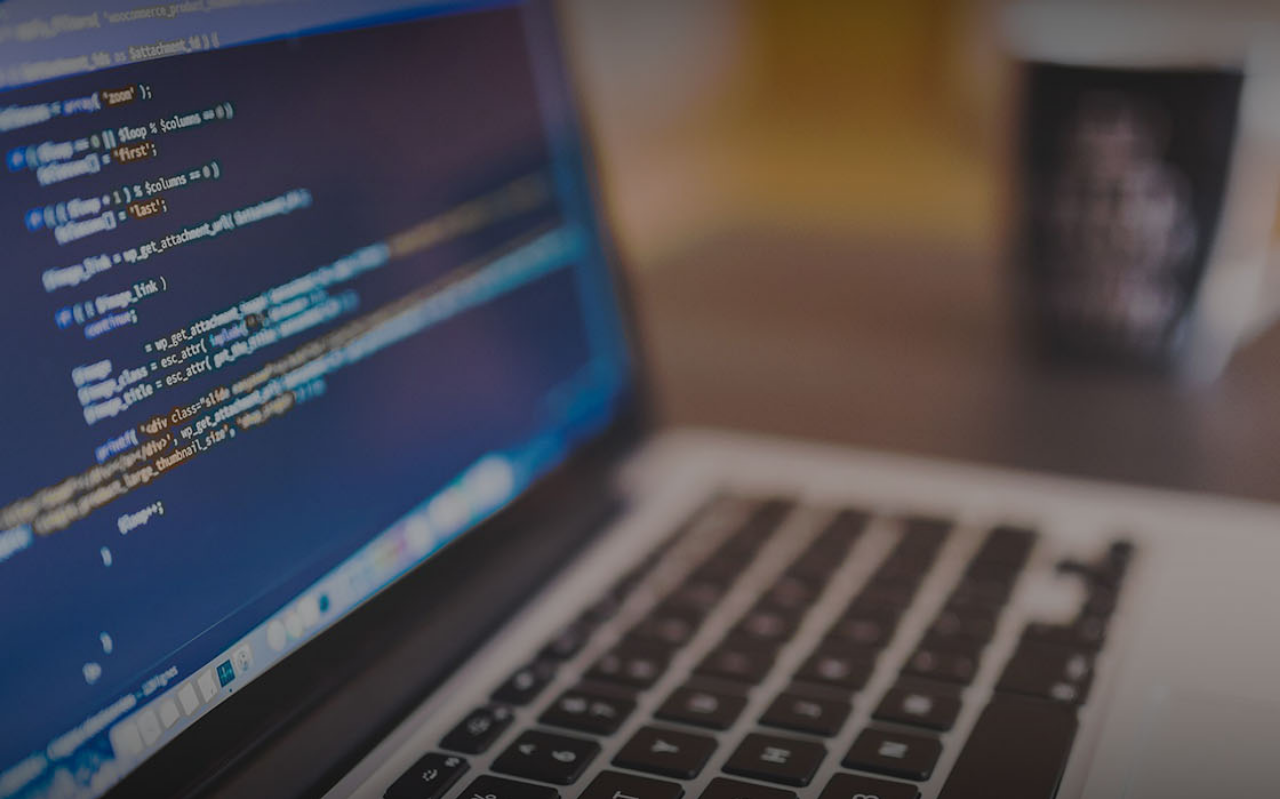
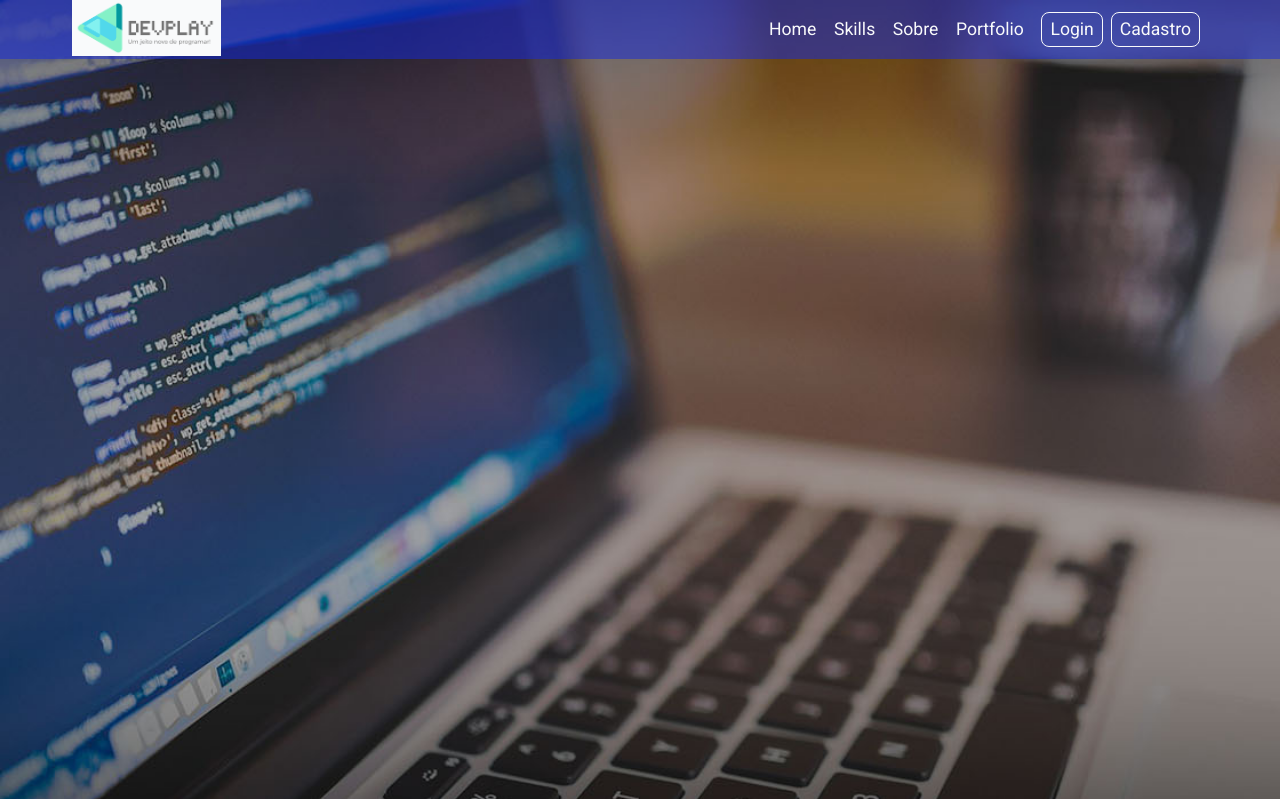
Before and after one commit to petersonros/devplay, a PHP site: page / in a window 1280 px wide; the page is wider, and only the part inside the window is pictured. Shown: the top 799 px of that part. Run offline with PHP 8.4, Linux system fonts and the light colour scheme; grey boxes are pictures that could not be loaded.

Commit message:
menu posicionado

```diff
--- a/desafios/desafio_css/assets/css/nav_menu.css
+++ b/desafios/desafio_css/assets/css/nav_menu.css
@@ -6,14 +6,16 @@ nav {
     width: 100%;
 }
 
-.logo {
-    background-color: aliceblue;
+.menu__container{
+    align-items: center;
+    display: flex;
+    justify-content: space-between;
+    width: 1136px;
 }
 
 .logo img {
-    background-color: aliceblue;
+    background-color: var(--clear-color);
     height: 3.5rem;
-    margin: 1rem;
 }
 
 .menu {
--- a/desafios/desafio_css/index.html
+++ b/desafios/desafio_css/index.html
@@ -13,19 +13,19 @@
 </head>
 <body>
     <nav>
-        <!-- <div class="container">
+        <div class="menu__container">
             <div class="logo">
                 <img src="assets/img/logodevplay.png" alt="logo devplay">
             </div>
             <div class="menu">
                 <a href="#">Home</a>
-                <a href="#">Vídeos</a>
+                <a href="#Skills">Skills</a>
                 <a href="#">Sobre</a>
                 <a href="#">Portfolio</a>
                 <a class="btn" href="#">Login</a>
                 <a class="btn" href="#">Cadastro</a>
             </div>
-        </div> -->
+        </div>
     </nav>
 
     <!-- imagem no cabeçalho -->
@@ -36,59 +36,50 @@
     <!-- conteúdo -->
     <main class="container">
 
-        <!-- sobre mim -->
+        <!-- <h1 id="about">Sobre</h1>
         <section class="about">
-            <!-- <h1>Sobre</h1>
             <img src="/assets/img/peterson.jpg" alt="foto">
-            <p>Lorem ipsum dolor sit amet consectetur adipisicing elit. Neque, repellendus voluptate nostrum in itaque omnis exercitationem aliquid aut atque. Quia itaque reprehenderit repellendus fuga. Doloribus perspiciatis cumque cupiditate quam rem!</p> -->
-        </section>
+            <p>Lorem ipsum dolor sit amet consectetur adipisicing elit. Neque, repellendus voluptate nostrum in itaque omnis exercitationem aliquid aut atque. Quia itaque reprehenderit repellendus fuga. Doloribus perspiciatis cumque cupiditate quam rem!</p>
+        </section> -->
 
-        <!-- habilidades -->
         <h2 id="skills">Skills</h2>
         <section class="skills__container">
-
             <div class="skill__box">
                 <div class="skill__icon">
                     <img src="https://cdn.jsdelivr.net/gh/devicons/devicon/icons/html5/html5-original.svg" />
                 </div>
                 <div class="skill__name">HTML 5</div>
             </div>
-
             <div class="skill__box">
                 <div class="skill__icon">
                     <img src="https://cdn.jsdelivr.net/gh/devicons/devicon/icons/css3/css3-original.svg" />
                 </div>
                 <div class="skill__name">CSS 3</div>
             </div>
-
             <div class="skill__box">
                 <div class="skill__icon">
                     <img src="https://cdn.jsdelivr.net/gh/devicons/devicon/icons/javascript/javascript-original.svg" />
                 </div>
                 <div class="skill__name">Javascript</div>
             </div>
-
             <div class="skill__box">
                 <div class="skill__icon">
                     <img src="https://cdn.jsdelivr.net/gh/devicons/devicon/icons/github/github-original.svg" />
                 </div>
                 <div class="skill__name">GitHub</div>
             </div>
-
             <div class="skill__box">
                 <div class="skill__icon">
                     <img src="https://cdn.jsdelivr.net/gh/devicons/devicon/icons/bootstrap/bootstrap-original.svg" />
                 </div>
                 <div class="skill__name">Bootstrap</div>
             </div>
-
             <div class="skill__box">
                 <div class="skill__icon">
                     <img src="https://cdn.jsdelivr.net/gh/devicons/devicon/icons/angularjs/angularjs-original.svg" />
                 </div>
                 <div class="skill__name">Angular</div>
             </div>
-
         </section>
 
         <!-- portfolio  -->
```
